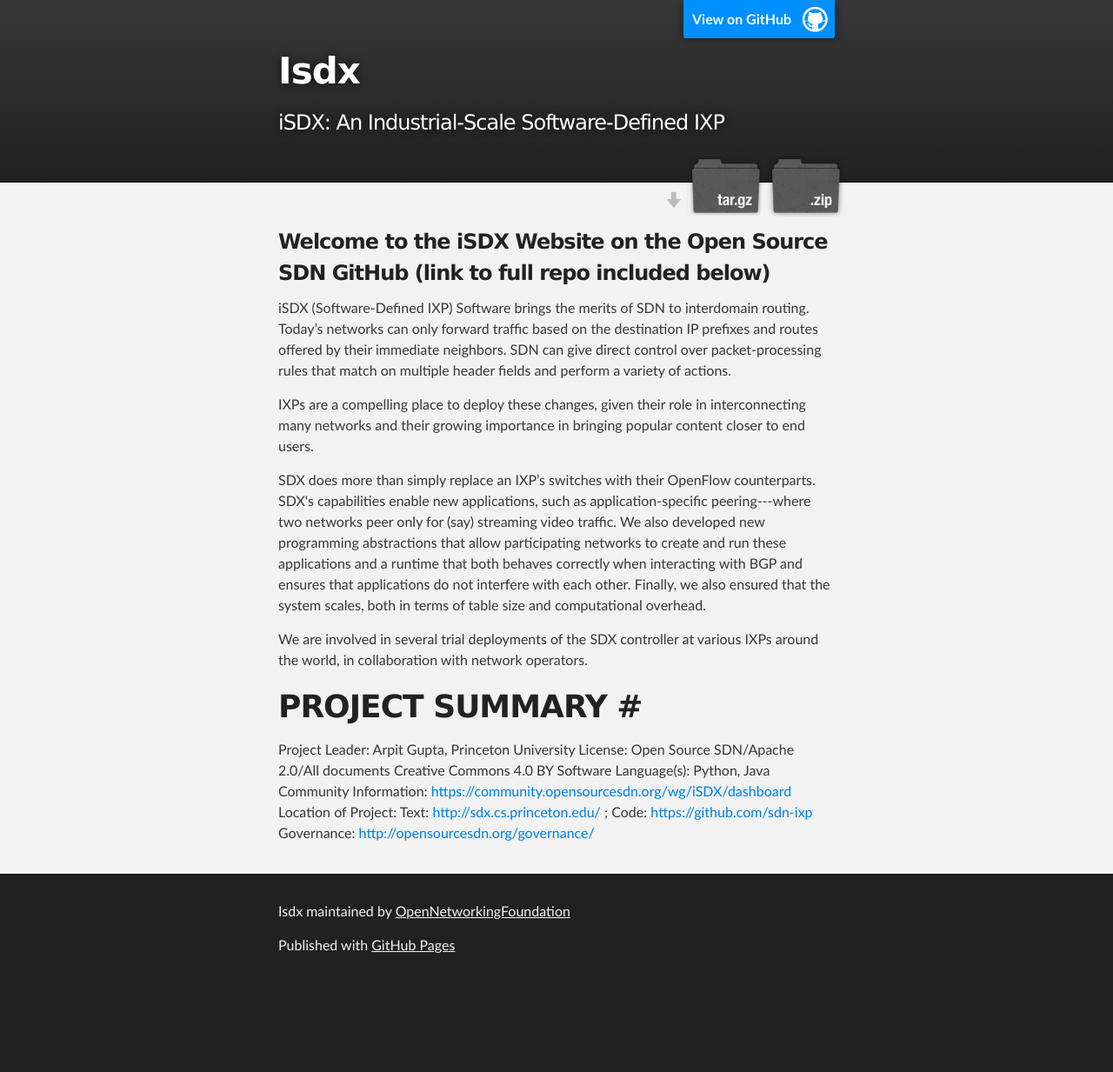
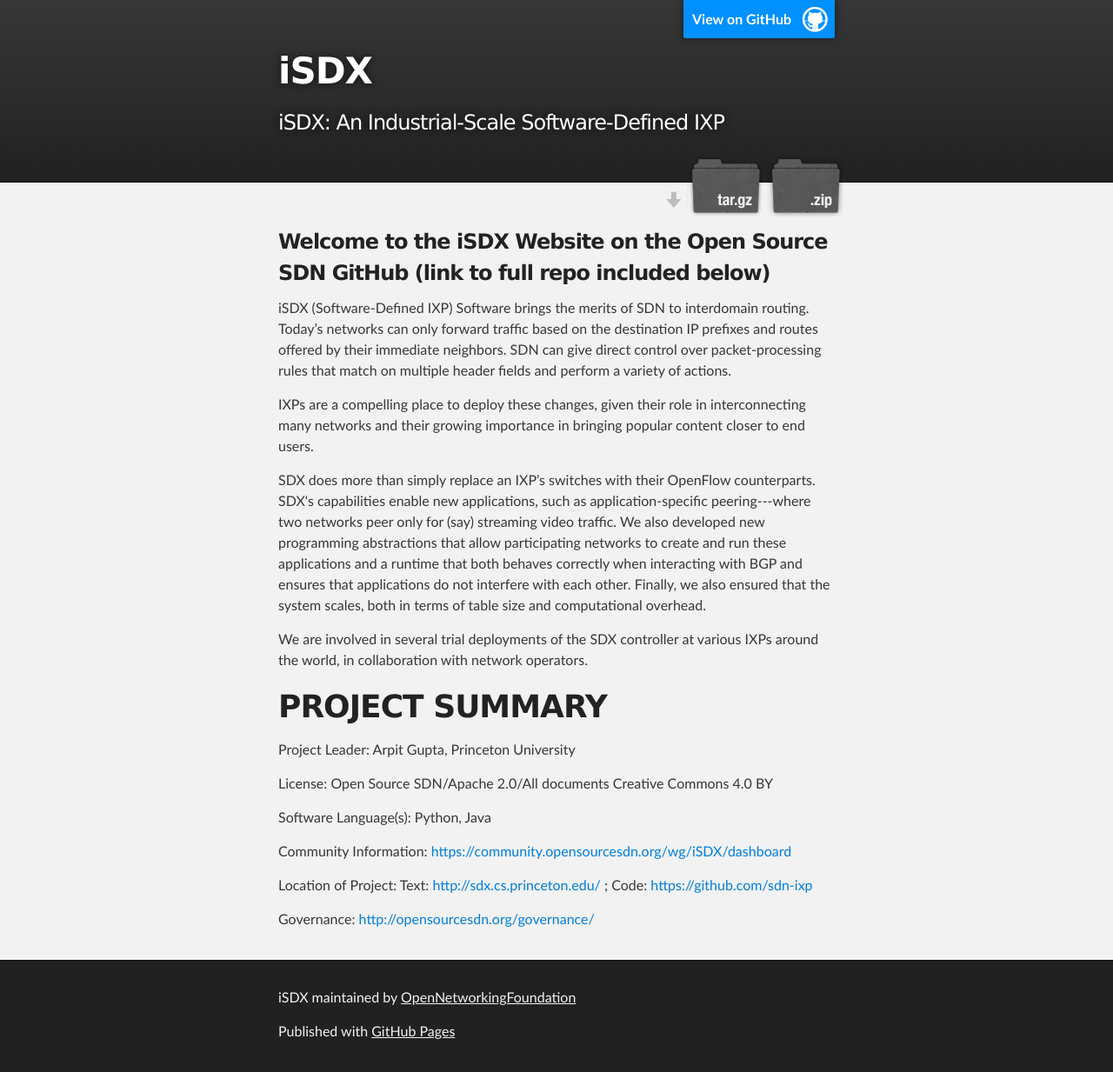
Before and after one commit to OpenNetworkingFoundation/iSDX, a plain HTML site: page index.html in a window 1280 px wide. Shown: the whole page at 87% size. Before the commit the page ends 1134 px from the top, so only its background shows below. Drawn offline with Linux system fonts and the light colour scheme.

```diff
--- a/index.html
+++ b/index.html
@@ -4,11 +4,11 @@
   <head>
     <meta charset='utf-8'>
     <meta http-equiv="X-UA-Compatible" content="chrome=1">
-    <meta name="description" content="Isdx : iSDX: An Industrial-Scale Software-Defined IXP">
+    <meta name="description" content="iSDX : iSDX: An Industrial-Scale Software-Defined IXP">
 
     <link rel="stylesheet" type="text/css" media="screen" href="stylesheets/stylesheet.css">
 
-    <title>Isdx</title>
+    <title>iSDX</title>
   </head>
 
   <body>
@@ -18,7 +18,7 @@
         <header class="inner">
           <a id="forkme_banner" href="https://github.com/OpenNetworkingFoundation/iSDX">View on GitHub</a>
 
-          <h1 id="project_title">Isdx</h1>
+          <h1 id="project_title">iSDX</h1>
           <h2 id="project_tagline">iSDX: An Industrial-Scale Software-Defined IXP</h2>
 
             <section id="downloads">
@@ -43,21 +43,26 @@
 <p>We are involved in several trial deployments of the SDX controller at various IXPs around the world, in collaboration with network operators.</p>
 
 <h1>
-<a id="project-summary-" class="anchor" href="#project-summary-" aria-hidden="true"><span aria-hidden="true" class="octicon octicon-link"></span></a>PROJECT SUMMARY #</h1>
+<a id="project-summary" class="anchor" href="#project-summary" aria-hidden="true"><span aria-hidden="true" class="octicon octicon-link"></span></a>PROJECT SUMMARY</h1>
 
-<p>Project Leader: Arpit Gupta, Princeton University
-License: Open Source SDN/Apache 2.0/All documents Creative Commons 4.0 BY
-Software Language(s): Python, Java
-Community Information:  <a href="https://community.opensourcesdn.org/wg/iSDX/dashboard">https://community.opensourcesdn.org/wg/iSDX/dashboard</a>
-Location of Project: Text: <a href="http://sdx.cs.princeton.edu/">http://sdx.cs.princeton.edu/</a> ; Code: <a href="https://github.com/sdn-ixp">https://github.com/sdn-ixp</a>
-Governance: <a href="http://opensourcesdn.org/governance/">http://opensourcesdn.org/governance/</a></p>
+<p>Project Leader: Arpit Gupta, Princeton University</p>
+
+<p>License: Open Source SDN/Apache 2.0/All documents Creative Commons 4.0 BY</p>
+
+<p>Software Language(s): Python, Java</p>
+
+<p>Community Information:  <a href="https://community.opensourcesdn.org/wg/iSDX/dashboard">https://community.opensourcesdn.org/wg/iSDX/dashboard</a></p>
+
+<p>Location of Project: Text: <a href="http://sdx.cs.princeton.edu/">http://sdx.cs.princeton.edu/</a> ; Code: <a href="https://github.com/sdn-ixp">https://github.com/sdn-ixp</a></p>
+
+<p>Governance: <a href="http://opensourcesdn.org/governance/">http://opensourcesdn.org/governance/</a></p>
       </section>
     </div>
 
     <!-- FOOTER  -->
     <div id="footer_wrap" class="outer">
       <footer class="inner">
-        <p class="copyright">Isdx maintained by <a href="https://github.com/OpenNetworkingFoundation">OpenNetworkingFoundation</a></p>
+        <p class="copyright">iSDX maintained by <a href="https://github.com/OpenNetworkingFoundation">OpenNetworkingFoundation</a></p>
         <p>Published with <a href="https://pages.github.com">GitHub Pages</a></p>
       </footer>
     </div>
```
Also changed, not shown: params.json (+2 -2 lines).
